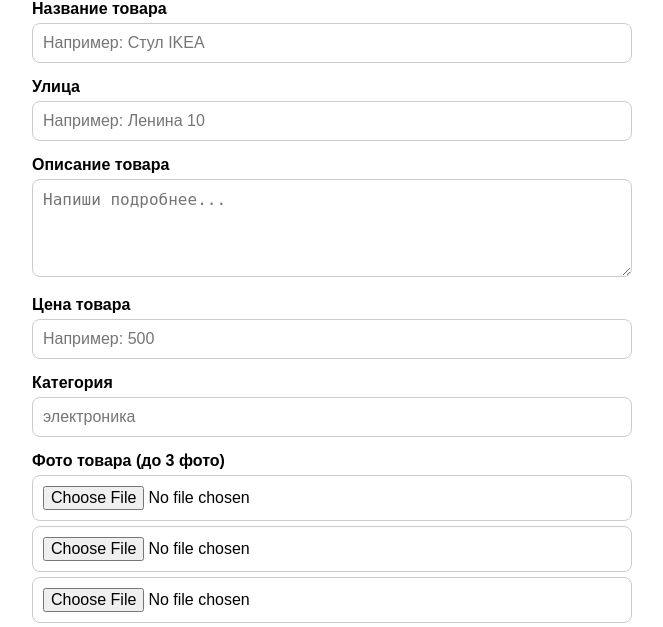
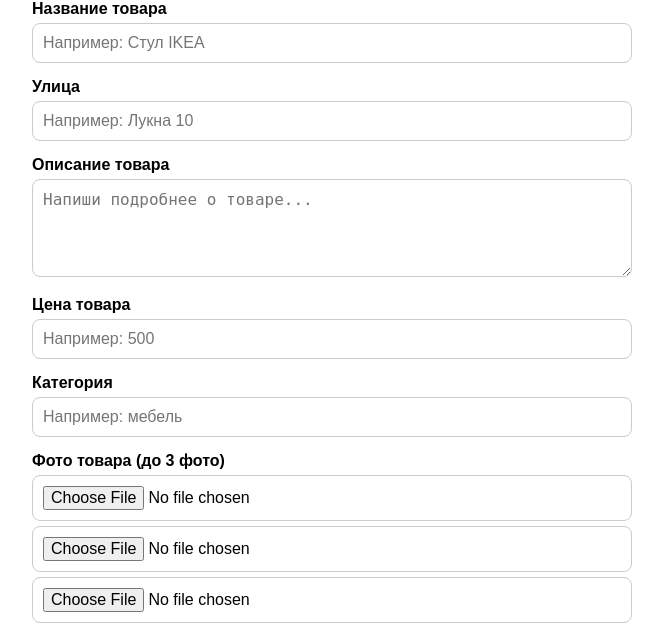
Before and after one commit to vecherniy/adsavik1, a Flask app: page / in a window 1280 px wide. Shown: the part 186-813 px from the top of the page, without its empty margins (308-971 px from the left). Run offline with Flask 3, Linux system fonts and the light colour scheme; some libraries are stand-ins or nearby versions.

Commit message:
Update form.html

```diff
--- a/templates/form.html
+++ b/templates/form.html
@@ -121,16 +121,16 @@
     <input type="text" id="product-name" placeholder="Например: Стул IKEA" />
 
     <label>Улица</label>
-    <input type="text" id="street" placeholder="Например: Ленина 10" />
+    <input type="text" id="street" placeholder="Например: Лукна 10" />
 
     <label>Описание товара</label>
-    <textarea id="description" rows="4" placeholder="Напиши подробнее..."></textarea>
+    <textarea id="description" rows="4" placeholder="Напиши подробнее о товаре..."></textarea>
 
     <label>Цена товара</label>
     <input type="number" id="price" placeholder="Например: 500" />
 
     <label>Категория</label>
-    <input type="text" id="category" placeholder="электроника" oninput="prependHash(this)" />
+    <input type="text" id="category" placeholder="Например: мебель" oninput="prependHash(this)" />
 
     <div class="photo-upload">
       <label>Фото товара (до 3 фото)</label>
@@ -172,7 +172,7 @@
 
     function toggleSource() {
       isOwnName = !isOwnName;
-      document.getElementById("toggle-source").innerText = isOwnName ? "От своего имени" : "От имени магазина";
+      document.getElementById("toggle-source").innerText = isOwnName ? "От своего имени" : "Из другого источника";
       document.getElementById("link-block").style.display = isOwnName ? "none" : "block";
     }
 
```
